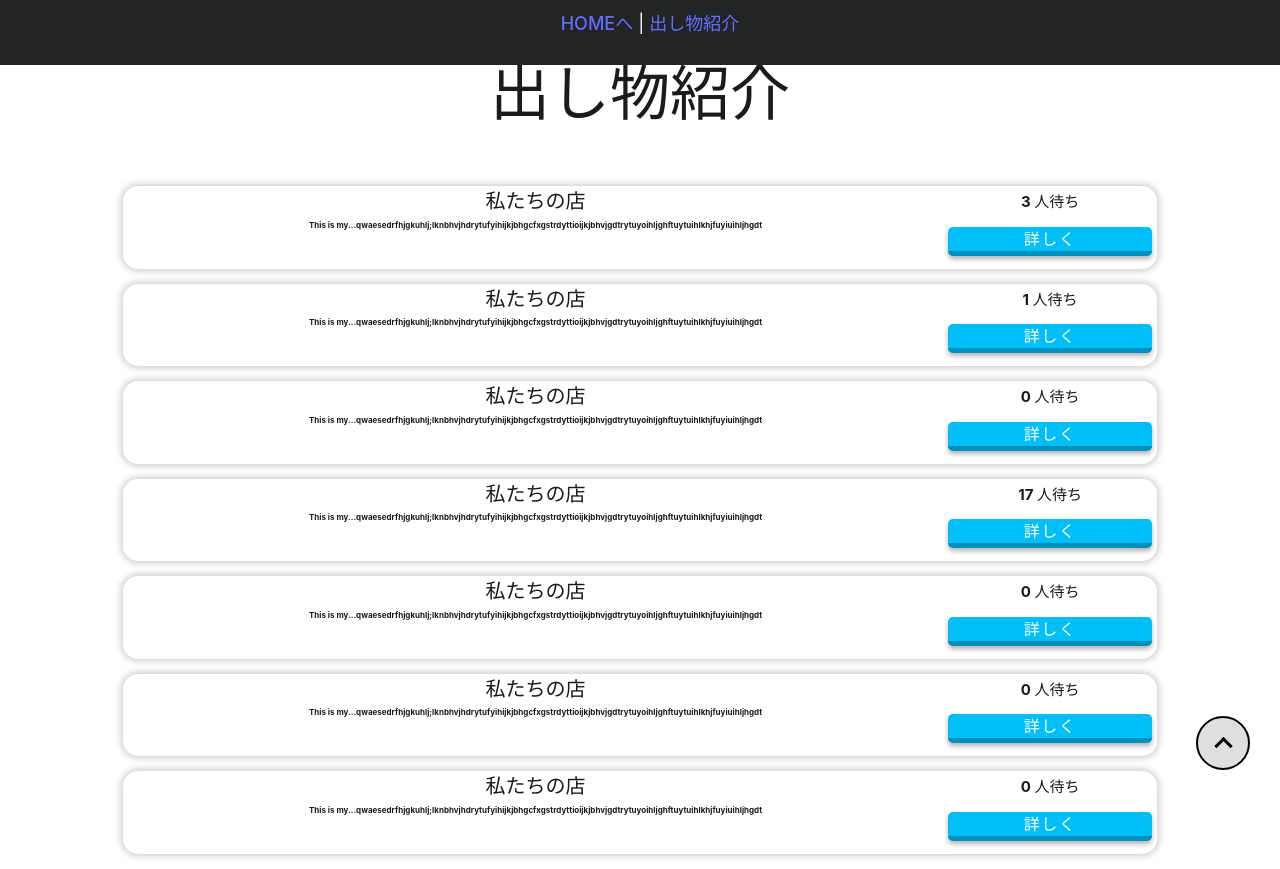
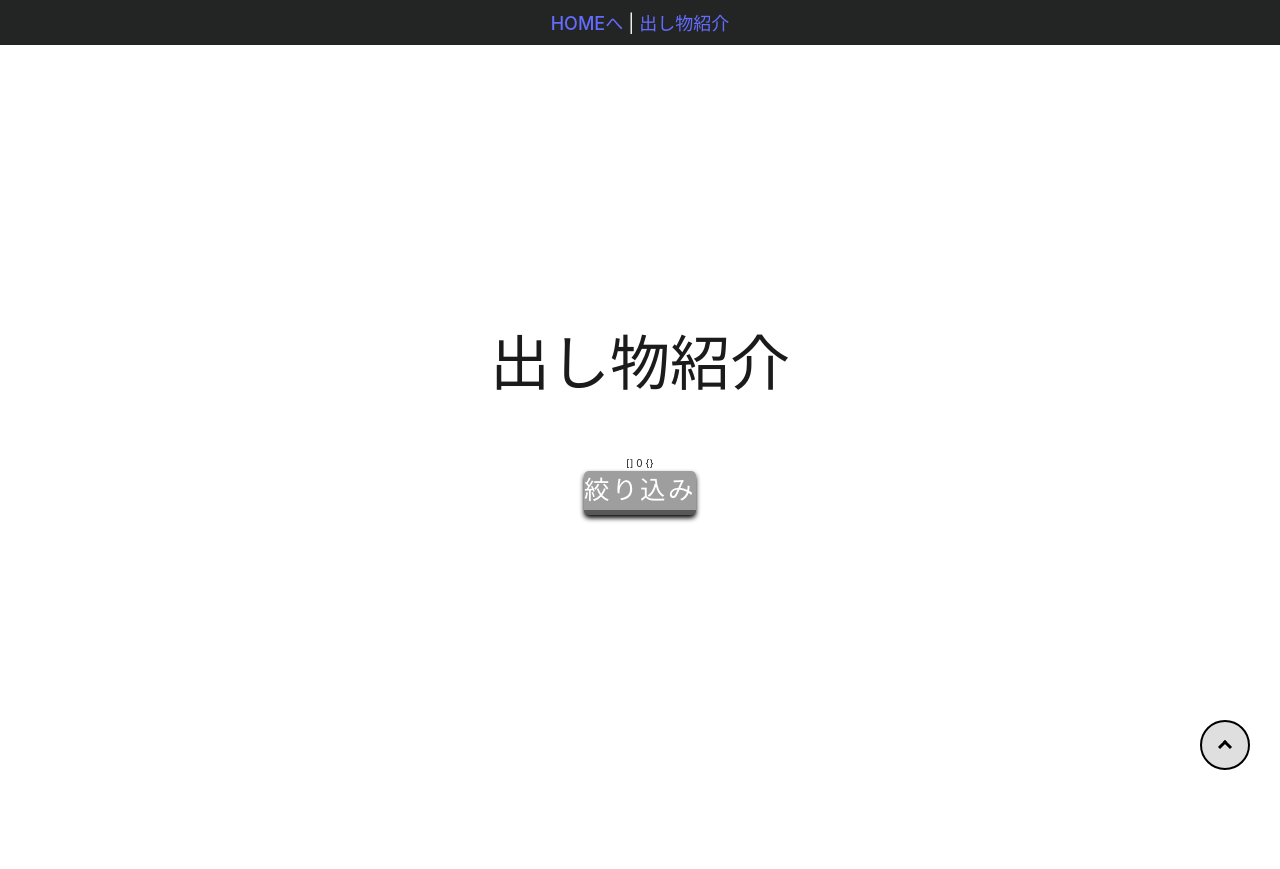
Before and after one commit to TGR-Group/MOCA-customer-frontend, a Vue app: page /introduction in a window 1280 px wide. After the commit the page ends 800 px from the top, so only its background shows below. Built offline with nearby package versions, Linux system fonts and the light colour scheme.

Commit message:
➕ add 絞り込み機能の追加

```diff
--- a/src/components/introduction.vue
+++ b/src/components/introduction.vue
@@ -1,25 +1,138 @@
 <script setup>
-    import { ref } from 'vue';
+    import { ref, computed } from 'vue';
     import StoreDatasSample from '../assets/StoreDatasSample.json';
     import StoreDiscriptionBox from './StoreDiscriptionBox.vue';
 
     const StoreDatas = ref(StoreDatasSample);
 
     const StoreIDs = ref(Object.keys(StoreDatas.value));
+
+    const CategoryChecked = ref([]);
+    const CategoryAll = ref(0);
+
+    const GradeChecked = ref([]);
+    const GradeAll = computed(() => {
+        var result2 = ref(0);
+        for (var i of GradeChecked.value) {
+            result2.value = (result2.value | Number(i));
+        }
+        return result2.value;
+    });
+
+    const ShowBox = computed (() => {
+        var result3 = ref({});
+        for (var StoreID in StoreDatas.value) {
+            console.log(StoreID);
+            console.log(StoreDatas.value[StoreID].Category);
+            if ((StoreDatas.value[StoreID].Category & CategoryAll) || (StoreDatas.value[StoreID].Grade & GradeAll)) {
+                result3.value[StoreID] = true;
+            }
+        }
+        return result3.value;
+    }
+);
+
+    const AccordionOpen = ref(false);
 </script>
 
 <template>
     <div>
         <h1>出し物紹介</h1>
     </div>
+    {{ CategoryChecked }}
+    {{ CategoryAll }}
+    {{ ShowBox }}
+    <div class="NarrowDownSummary"><button class="Accordion btn" @click="AccordionOpen = !AccordionOpen">絞り込み</button>
+        <div v-show="AccordionOpen" class="SelectCategory CheckBox">
+
+            <input type="checkbox" id="food" v-model="CategoryChecked" value=64 />
+            <label for="food">食販</label>
+
+            <input type="checkbox" id="cafe" v-model="CategoryChecked" value=32 />
+            <label for="cafe">飲食店</label>
+
+            <input type="checkbox" id="shop" v-model="CategoryChecked" value=16 />
+            <label for="shop">物販</label>
+
+            <input type="checkbox" id="attraction" v-model="CategoryChecked" value=8  />
+            <label for="attraction">体験型</label>
+
+            <input type="checkbox" id="display" v-model="CategoryChecked" value=4  />
+            <label for="display">展示</label>
+
+            <input type="checkbox" id="event" v-model="CategoryChecked" value=2  />
+            <label for="event">イベント</label>
+
+            <input type="checkbox" id="other" v-model="CategoryChecked" value=1  />
+            <label for="other">その他</label>
+        </div>
+
+        <div v-show="AccordionOpen" class="SelectGrade CheckBox">
+
+            <input type="checkbox" id="first" v-model="GradeChecked" value=16 />
+            <label for="firdt">1年生</label>
+
+            <input type="checkbox" id="second" v-model="GradeChecked" value=8 />
+            <label for="second">2年生</label>
+
+            <input type="checkbox" id="third" v-model="GradeChecked" value=4 />
+            <label for="third">3年生</label>
+
+            <input type="checkbox" id="club" v-model="GradeChecked" value=2  />
+            <label for="club">部活</label>
+
+            <input type="checkbox" id="other" v-model="GradeChecked" value=1  />
+            <label for="other">その他</label>
+        </div>
+    </div>
+
     <div class="StoreBox" v-for="StoreID in StoreIDs" :key="StoreID">
-        <StoreDiscriptionBox :StoreID="StoreID" :StoreData=StoreDatas[StoreID]  />
+        <StoreDiscriptionBox v-show="(StoreDatas[StoreID].Category & CategoryAll) || (StoreDatas[StoreID].Grade & GradeAll)" :StoreID="StoreID" :StoreData=StoreDatas[StoreID]  />
     </div>
 </template>
 
 <style>
-.StoreBox {
-    margin: 1.5em 0;
-    height: fit-content;
-}
+
+    .CheckBox{
+        padding: auto;
+    }
+
+    *,
+    *:before,
+    *:after {
+        -webkit-box-sizing: inherit;
+        box-sizing: inherit;
+    }
+    .btn {
+        padding: 0;
+    }
+    .StoreBox {
+        margin: 1.5em 0;
+        height: fit-content;
+    }
+    .NarrowDownSummary {
+        font-size: 1.5em;
+    }
+    .Accordion {
+        cursor: pointer;
+        font-size: 1.7em;
+        border: none;
+        color: #ffffff;
+        background-color: rgb(158, 158, 158);
+        display: flex;
+        width: auto;
+        border-bottom: 5px solid rgb(88, 88, 88);
+        -webkit-box-shadow: 0 3px 5px rgba(0, 0, 0, 3);
+        box-shadow: 0 3px 5px rgba(0, 0, 0, 3);
+        margin: auto;
+        padding: auto 0.1em;
+        align-items: center;
+        text-align: center;
+        justify-content: center;
+    }
+    .Accordion:hover {
+        color: #ffffff;
+        background: rgb(158, 158, 158);
+        border-bottom: 2px solid rgb(88, 88, 88);
+    }
 </style>
```
